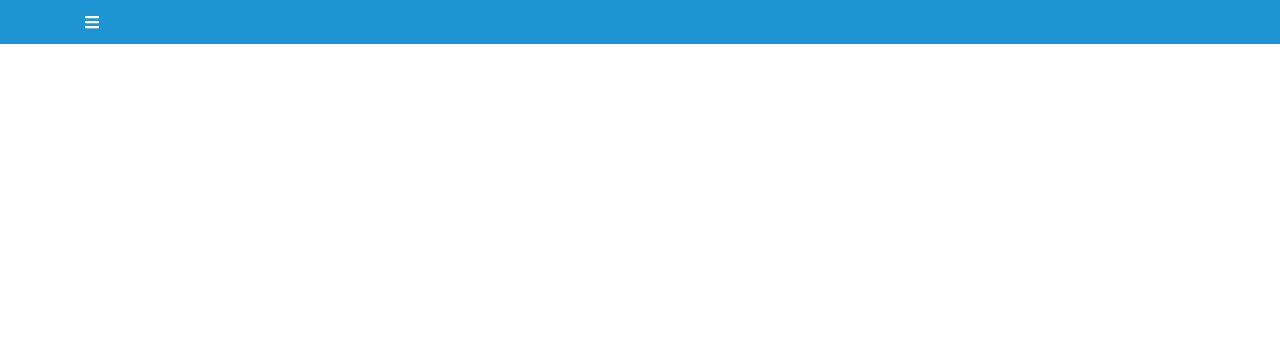
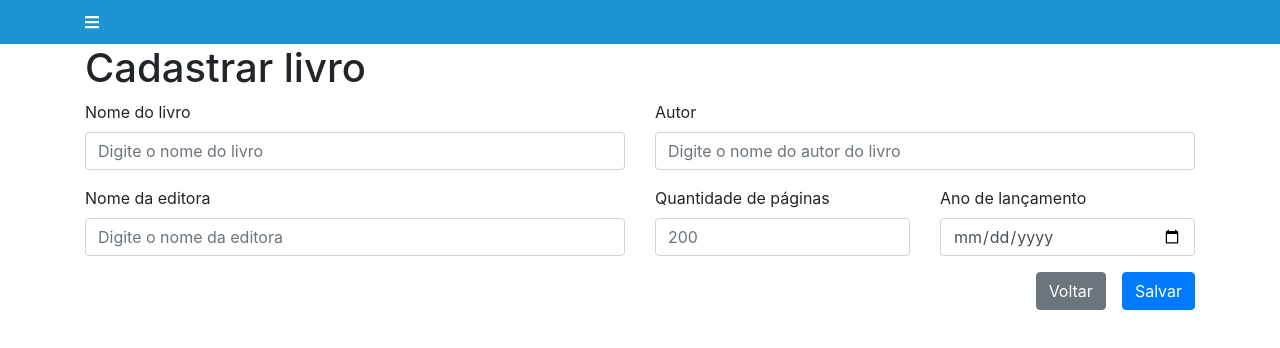
Before and after one commit to jadilson12/Biblioteca-Plus, an Angular app in the folder app/: page / in a window 1280 px wide. Shown: the top 348 px of the page. Built offline with nearby package versions, Linux system fonts and the light colour scheme.

Commit message:
[ADD] Implementa cadastro de livro

```diff
--- a/app/src/app/app.component.html
+++ b/app/src/app/app.component.html
@@ -1 +1,2 @@
 <app-navbar></app-navbar>
+<app-livro-cadastro></app-livro-cadastro>
--- a/app/src/app/app.module.ts
+++ b/app/src/app/app.module.ts
@@ -7,11 +7,13 @@ import {AppRoutingModule} from './app-routing.module';
 import {AppComponent} from './app.component';
 import { NavbarComponent } from './navbar/navbar.component';
 import { FontAwesomeModule } from '@fortawesome/angular-fontawesome';
+import { LivroCadastroComponent } from './livro-cadastro/livro-cadastro.component';
 
 @NgModule({
   declarations: [
     AppComponent,
     NavbarComponent,
+    LivroCadastroComponent,
   ],
   imports: [
     BrowserModule,
--- /dev/null
+++ b/app/src/app/livro-cadastro/livro-cadastro.component.html
@@ -0,0 +1,53 @@
+<div class="container">
+  <div class="row">
+    <div class="col-12">
+        <h1>Cadastrar livro</h1>
+    </div>
+  </div>
+  <form>
+    <div class="row">
+        <div class="col-6">
+          <div class="form-group">
+            <label for="nome">Nome do livro</label>
+            <input type="text" class="form-control" id="nome"  placeholder="Digite o nome do livro">
+          </div>
+        </div>
+      <div class="col-6">
+        <div class="form-group">
+          <label for="autor">Autor</label>
+          <input type="text" class="form-control" id="autor" placeholder="Digite o nome do autor do livro">
+        </div>
+      </div>
+    </div>
+    <div class="row">
+      <div class="col-6">
+        <div class="form-group">
+          <label for="nomeEditora">Nome da editora</label>
+          <input type="text" class="form-control" id="nomeEditora"  placeholder="Digite o nome da editora">
+        </div>
+      </div>
+      <div class="col-3">
+        <div class="form-group">
+          <label for="paginas">Quantidade de páginas</label>
+          <input type="number" class="form-control" id="paginas" placeholder="200">
+        </div>
+      </div>
+      <div class="col-3">
+        <div class="form-group">
+          <label for="lancamento">Ano de lançamento</label>
+          <input type="date" class="form-control" id="lancamento" >
+        </div>
+      </div>
+    </div>
+
+    <div class="d-flex justify-content-end">
+      <div>
+        <button type="button" class="btn btn-secondary mr-3">Voltar</button>
+      </div>
+      <div >
+        <button type="submit" class="btn btn-primary">Salvar</button>
+      </div>
+    </div>
+  </form>
+
+</div>
--- /dev/null
+++ b/app/src/app/livro-cadastro/livro-cadastro.component.ts
@@ -0,0 +1,15 @@
+import { Component, OnInit } from '@angular/core';
+
+@Component({
+  selector: 'app-livro-cadastro',
+  templateUrl: './livro-cadastro.component.html',
+  styleUrls: ['./livro-cadastro.component.css']
+})
+export class LivroCadastroComponent implements OnInit {
+
+  constructor() { }
+
+  ngOnInit() {
+  }
+
+}
```
Also changed, not shown: app/src/app/livro-cadastro/livro-cadastro.component.css (added), 1 other file (tests, documents, lock files or other folders).
